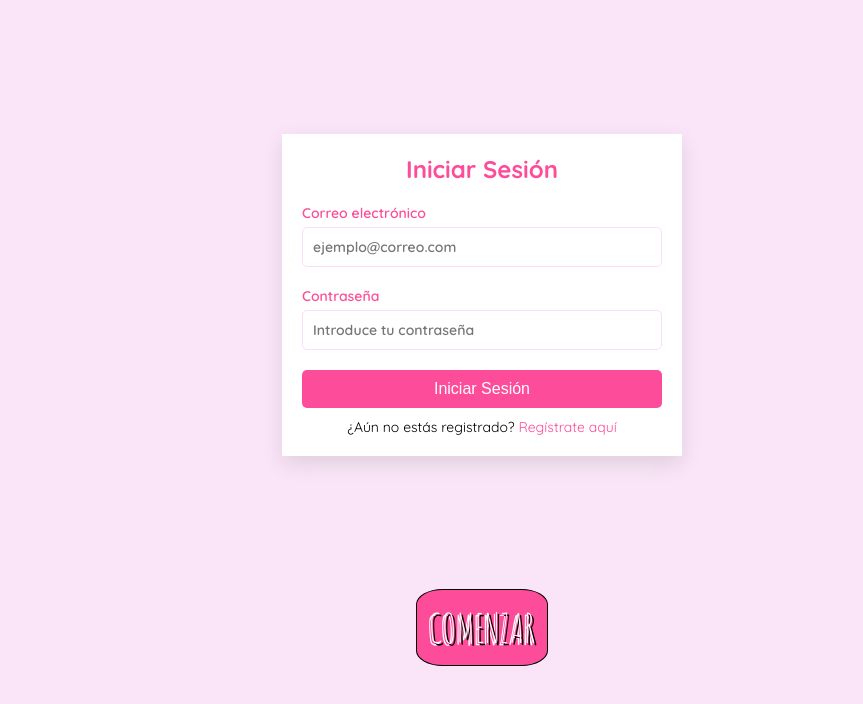
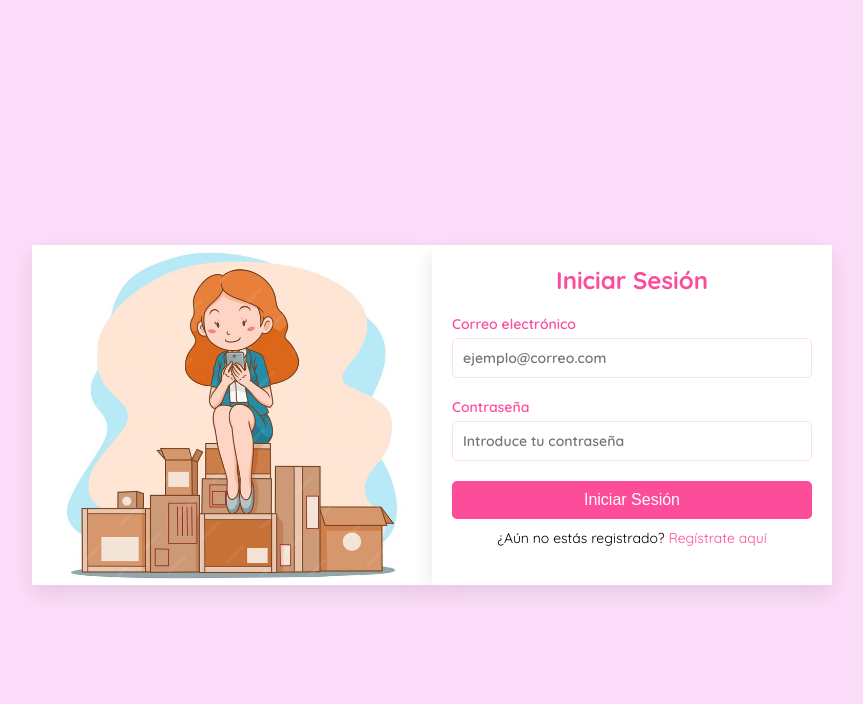
Before and after one commit to laura-pf/moving-organizer, a React (Vite) app: page / in a window 1280 px wide. Shown: the top 704 px of the page, without its empty margins (158-1021 px from the left). Built offline with nearby package versions, Linux system fonts and the light colour scheme.

Commit message:
styles: all login

```diff
--- a/src/components/Landing.jsx
+++ b/src/components/Landing.jsx
@@ -6,11 +6,11 @@ function Landing(props) {
   return (
     <main className="landing">
       <Login toggleForm={props.toggleForm} isLogin={props.isLogin} />
-      <div className="landing__button">
+      {/* <div className="landing__button">
         <Link to="/main" className="landing__button-link">
-          COMENZAR
+          &gt;
         </Link>
-      </div>
+      </div> */}
     </main>
   );
 }
--- a/src/components/Login.jsx
+++ b/src/components/Login.jsx
@@ -4,6 +4,25 @@ function Login(props) {
     props.toggleForm();
   }
   return (
+    <section className="section-landing">
+      {props.isLogin ? (
+        <div className="container-login welcome">
+          {/* <h1></h1>
+          <p className="login-description">
+            Crea cajas virtuales y agrega los objetos que desees, para que no
+            pierdas nada de vista durante la mudanza. Regístrate o inicia sesión
+            para comenzar a planificar tu mudanza de manera eficiente y sin
+            complicaciones.
+          </p> */}
+        </div>
+      ) : (
+        <div className="container-login register">
+          <h1></h1>
+          {/* <p className="login-description">
+            ...y disfruta de las ventajas de esta APP
+          </p> */}
+        </div>
+      )}
       <div className="container-login">
         {props.isLogin ? (
           <div className="form-box">
@@ -106,6 +125,7 @@ function Login(props) {
           </div>
         )}
       </div>
+    </section>
   );
 }
 
--- a/src/scss/components/Landing.scss
+++ b/src/scss/components/Landing.scss
@@ -1,20 +1,18 @@
 @import "../core/variables.scss";
+
+body {
+  height: 100vh;
+}
 
 .landing {
   display: flex;
   flex-direction: column;
   align-items: center;
-  height: 100vh;
+  min-height: 100vh;
+  height: auto;
   justify-content: space-evenly;
-  background-image: $pastel-pink;
-  background-repeat: no-repeat;
-  background-position: center center;
-  background-size: cover;
-  background-attachment: fixed;
-  background-color: #f9e5f7;
-  @media (min-width: 1024px) {
-    background-size: 50%;
-  }
+
+  background-color: $pastel-pink;
 
   &__tittle {
     font-family: $tittle;
@@ -25,19 +23,26 @@
   }
   &__button {
     background-color: $color-tittle;
-    padding: 12px;
-    border-radius: 20%;
-    border: 1px, solid, black;
+    padding: 7px 12px;
+    border-radius: 100%;
     &-link {
       font-family: $tittle;
       color: white;
-      font-size: 40px;
-      text-shadow: 2px 2px 0 #000, -2px 2px 0;
+      font-size: 20px;
     }
   }
 }
 
-//LANDING
+//LOGGIN
+
+@media screen and (min-width: 1024px) {
+  .section-landing {
+    display: flex;
+    flex-direction: row;
+    width: 900px;
+    min-height: 370px;
+  }
+}
 
 .container-login {
   font-family: $body;
@@ -127,3 +132,56 @@
 .label {
   color: $color-tittle;
 }
+
+.welcome {
+  display: flex;
+  flex-direction: row;
+  min-height: 250px;
+
+  align-items: center;
+  background-image: url("../../images/chica-caja.jpg");
+  background-repeat: no-repeat;
+  background-position: center;
+  background-size: 95%;
+}
+.register {
+  display: flex;
+  flex-direction: row;
+  min-height: 250px;
+
+  align-items: center;
+  background-image: url("../../images/chica-caja.jpg");
+  background-repeat: no-repeat;
+  background-position: center;
+  background-size: 95%;
+}
+
+.section-landing {
+  margin: 30px 0;
+  max-height: 100%;
+}
+
+@media screen and (min-width: 1024px) {
+  .welcome {
+    justify-content: space-between;
+    align-items: center;
+    background-image: url("../../images/chica-caja.jpg");
+    background-repeat: no-repeat;
+    background-position: center;
+    background-size: 95%;
+  }
+  // .login-description {
+  //   text-align: center;
+  //   background-color: rgba(243, 153, 183, 0.507);
+  //   color: black;
+  // }
+  .register {
+    background-image: url("../../images/chica-caja.jpg");
+    background-repeat: no-repeat;
+    background-position: center;
+    background-size: 95%;
+  }
+  .container-login {
+    margin-top: 30px;
+  }
+}
```
Also changed, not shown: src/images/chica-caja.jpg (added). Lines whose indentation alone changed are shown as unchanged.
